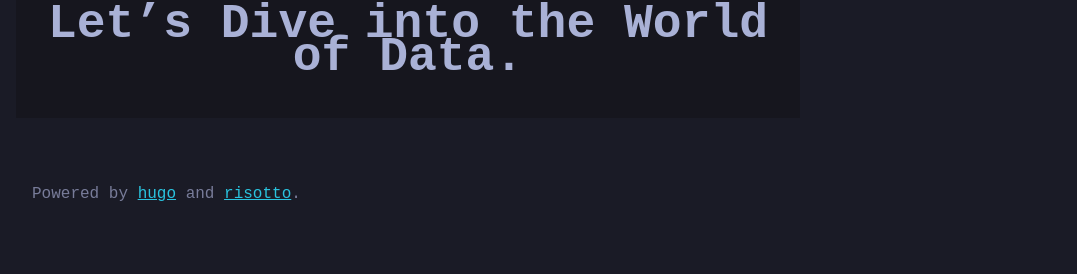
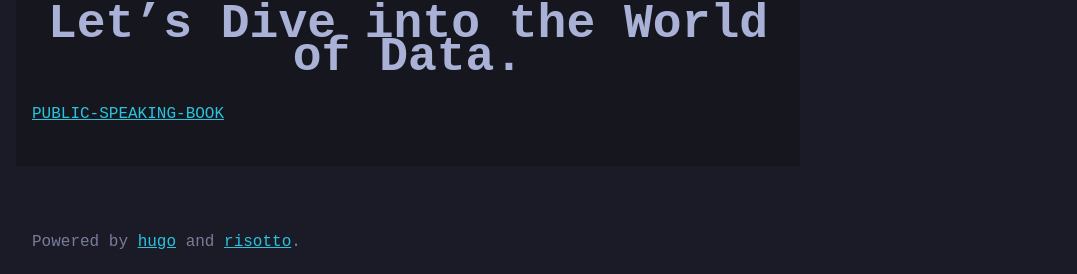
Before and after one commit to ArnoldAnt/Website, a plain HTML site: page index.html in a window 1280 px wide. Shown: the part 526-800 px from the top of the page, without its empty margins (96-1173 px from the left). Drawn offline with Linux system fonts and the light colour scheme; some icons are missing.

Commit message:
Update index.html
temp file

```diff
--- a/index.html
+++ b/index.html
@@ -41,6 +41,7 @@
             <section class="page__body">
     <p><center><img src="https://arnoldant.github.io/website/fish.png"> </center>  <br>
 <center><strong><font size="11">Let&rsquo;s Dive into the World of Data.</font></strong></center></p>
+<p><a href="./Public-Speaking-Book.pdf" target="_blank" rel="noreferrer">PUBLIC-SPEAKING-BOOK</a></p>
 
 
             </section>
```
